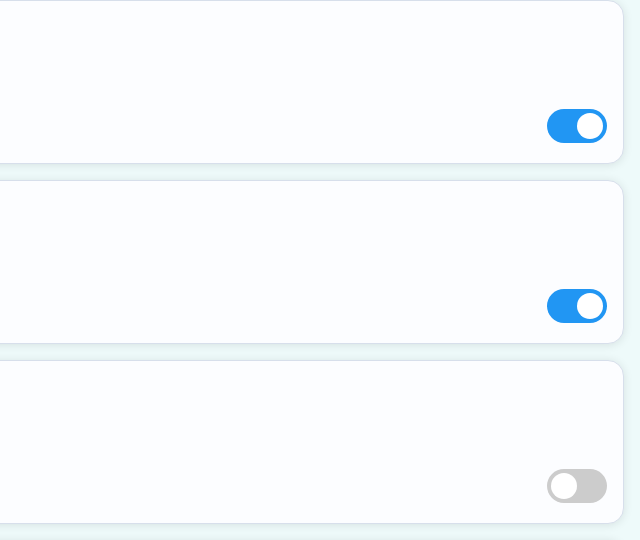
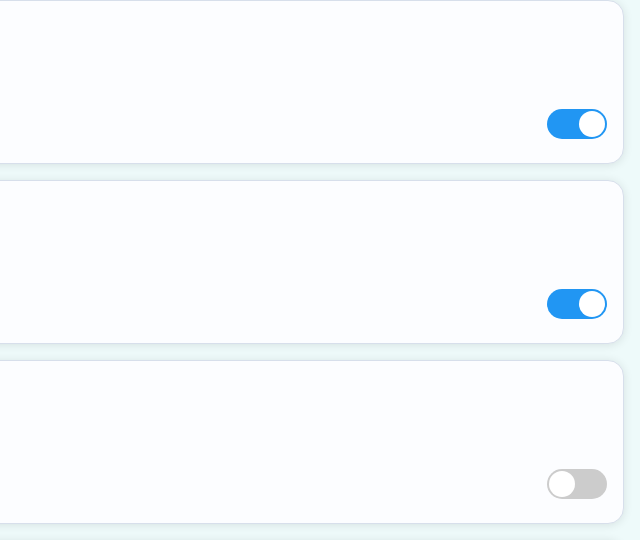
Before and after one commit to hy-rf/browser-extensions-manager-ui, a plain HTML site: page index.html in a window 1280 px wide. Shown: the part 202-742 px from the top of the page, 640-1280 px from the left. Drawn offline with Linux system fonts and the light colour scheme; a web font is replaced by a local one.

Commit message:
style: finish toggle

```diff
--- a/index.css
+++ b/index.css
@@ -174,22 +174,19 @@ header {
   margin: auto;
 }
 
-/* The switch - the box around the slider */
 .switch {
   position: relative;
   display: inline-block;
   width: 60px;
-  height: 34px;
+  height: 30px;
 }
 
-/* Hide default HTML checkbox */
 .switch input {
   opacity: 0;
   width: 0;
   height: 0;
 }
 
-/* The slider */
 .slider {
   position: absolute;
   cursor: pointer;
@@ -198,7 +195,6 @@ header {
   right: 0;
   bottom: 0;
   background-color: #ccc;
-  -webkit-transition: 0.4s;
   transition: 0.4s;
 }
 
@@ -207,11 +203,9 @@ header {
   content: "";
   height: 26px;
   width: 26px;
-  left: 4px;
-  bottom: 4px;
+  left: 2px;
+  bottom: 2px;
   background-color: white;
-  -webkit-transition: 0.4s;
-  transition: 0.4s;
 }
 
 input:checked + .slider {
@@ -223,12 +217,9 @@ input:focus + .slider {
 }
 
 input:checked + .slider:before {
-  -webkit-transform: translateX(26px);
-  -ms-transform: translateX(26px);
-  transform: translateX(26px);
+  transform: translateX(30px);
 }
 
-/* Rounded sliders */
 .slider.round {
   border-radius: 34px;
 }
```
